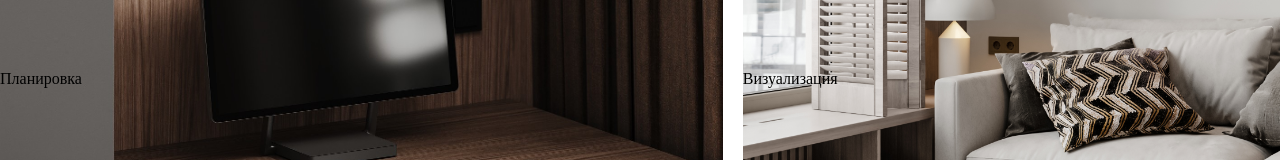
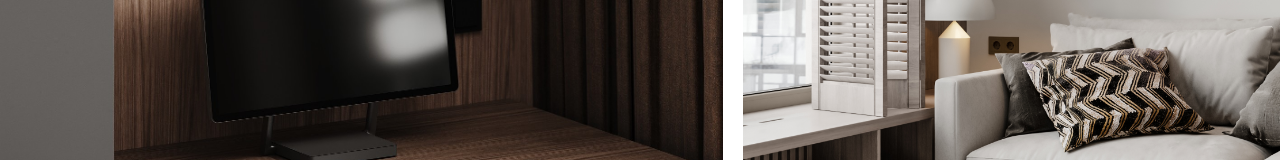
Before and after one commit to ovsaltuk/aper-design, a React (Vite) app: page / in a window 1280 px wide. Shown: the part 901-1061 px from the top of the page. Built offline with nearby package versions, Linux system fonts and the light colour scheme; a web font is replaced by a local one.

Commit message:
грид для проектов

```diff
--- a/src/components/ProjectsSection/ProjectsSection.tsx
+++ b/src/components/ProjectsSection/ProjectsSection.tsx
@@ -7,12 +7,12 @@ export const ProjectsSection: FC = () => {
       <div className="projects__container">
         <div className="projects__block">
             <div className="projects__item-title">
-                Планировка
+
             </div>
         </div>
         <div className="projects__block">
             <div className="projects__item-title">
-                Визуализация
+
             </div>
         </div>
         <div className="projects__block">
```
